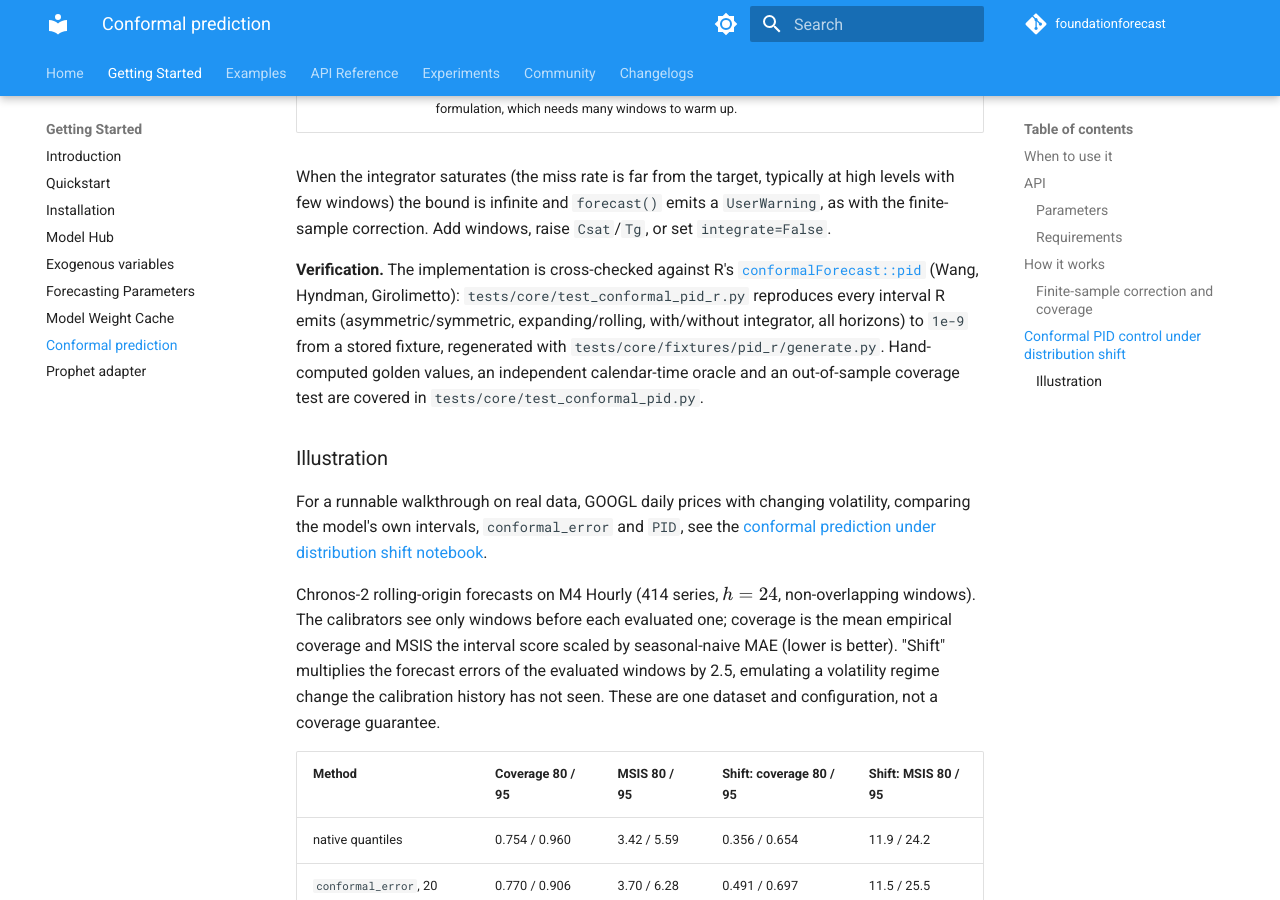
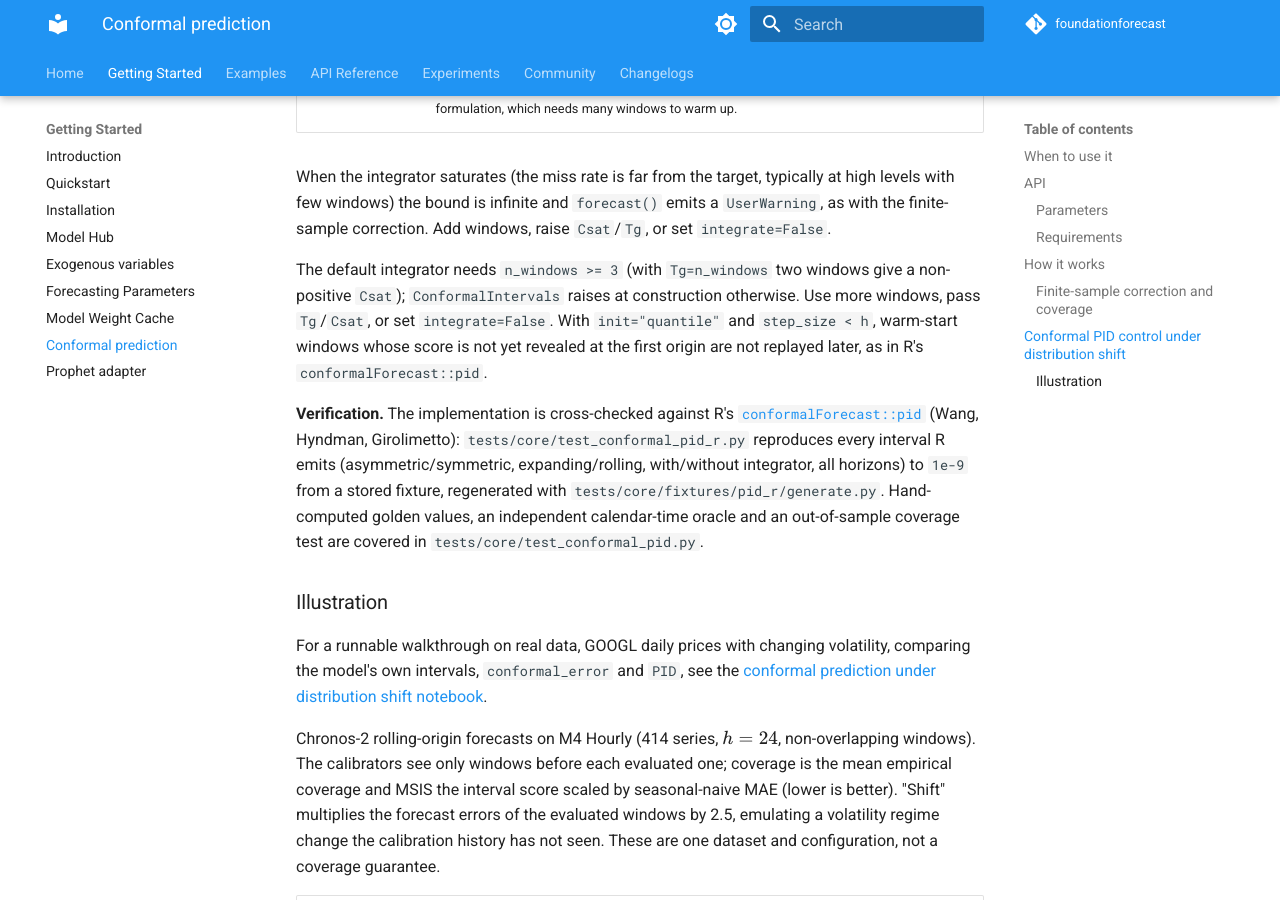
Before and after one commit to TimeCopilot/foundationforecast, an MkDocs documentation site: the page built from docs/conformal-prediction.md, in a window 1280 px wide and 900 px high, scrolled down 5384 px. Built offline with MkDocs 1.6.1 and Material for MkDocs 9.7.7, drawn with Linux system fonts in a browser that asks for light colours; comment, search, counter and statistics services are not loaded.

Commit message:
docs(conformal): document PID minimum windows and warm-start behavior
Co-authored-by: Cursor <cursoragent@cursor.com>

```diff
--- a/docs/conformal-prediction.md
+++ b/docs/conformal-prediction.md
@@ -149,6 +149,8 @@ where \(\mathrm{err}_k = 1\) if the score of window \(k\) exceeded the threshold
 
 When the integrator saturates (the miss rate is far from the target, typically at high levels with few windows) the bound is infinite and `forecast()` emits a `UserWarning`, as with the finite-sample correction. Add windows, raise `Csat`/`Tg`, or set `integrate=False`.
 
+The default integrator needs `n_windows >= 3` (with `Tg=n_windows` two windows give a non-positive `Csat`); `ConformalIntervals` raises at construction otherwise. Use more windows, pass `Tg`/`Csat`, or set `integrate=False`. With `init="quantile"` and `step_size < h`, warm-start windows whose score is not yet revealed at the first origin are not replayed later, as in R's `conformalForecast::pid`.
+
 **Verification.** The implementation is cross-checked against R's [`conformalForecast::pid`](https://github.com/xqnwang/conformalForecast) (Wang, Hyndman, Girolimetto): `tests/core/test_conformal_pid_r.py` reproduces every interval R emits (asymmetric/symmetric, expanding/rolling, with/without integrator, all horizons) to `1e-9` from a stored fixture, regenerated with `tests/core/fixtures/pid_r/generate.py`. Hand-computed golden values, an independent calendar-time oracle and an out-of-sample coverage test are covered in `tests/core/test_conformal_pid.py`.
 
 ### Illustration
```
